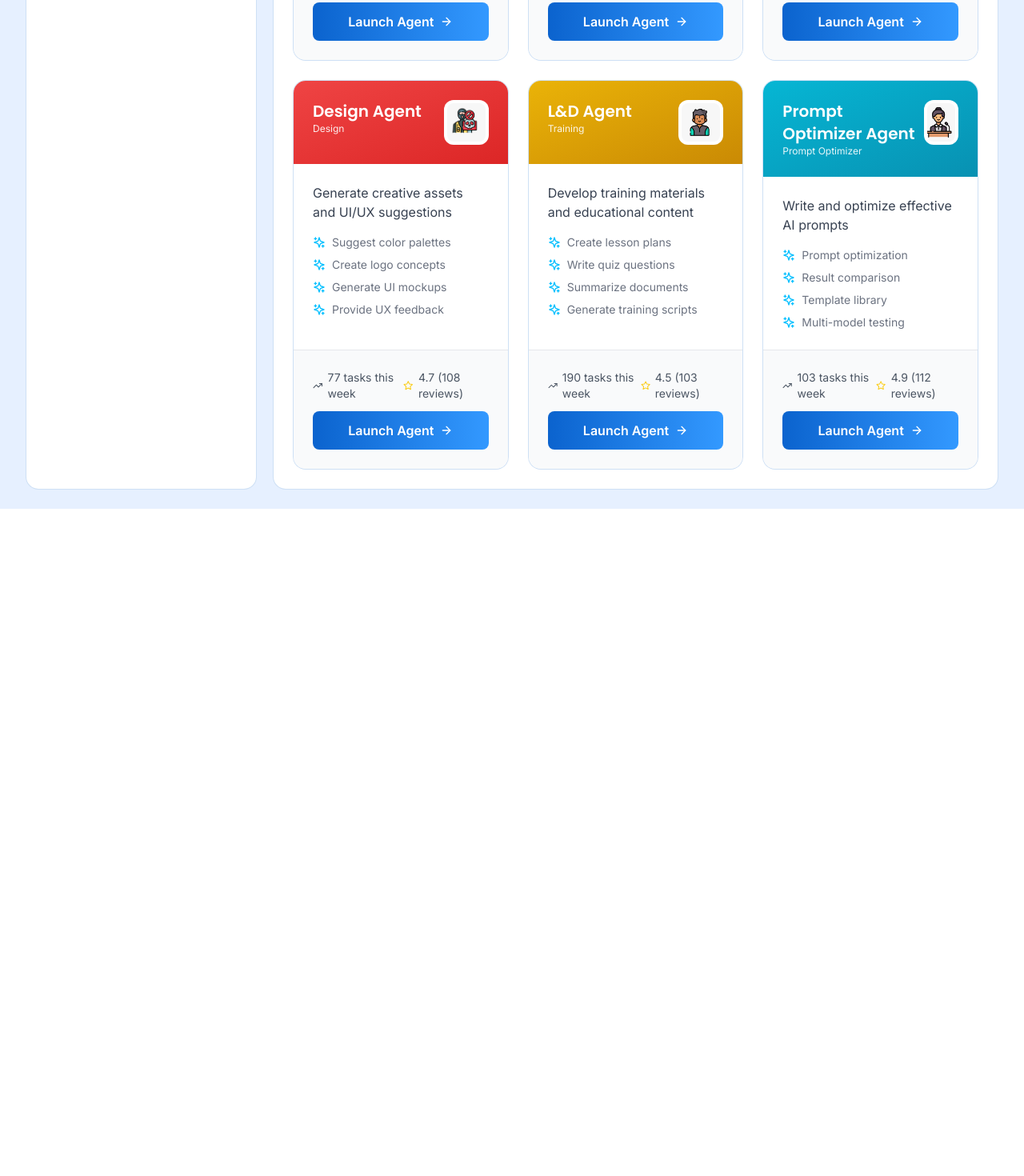
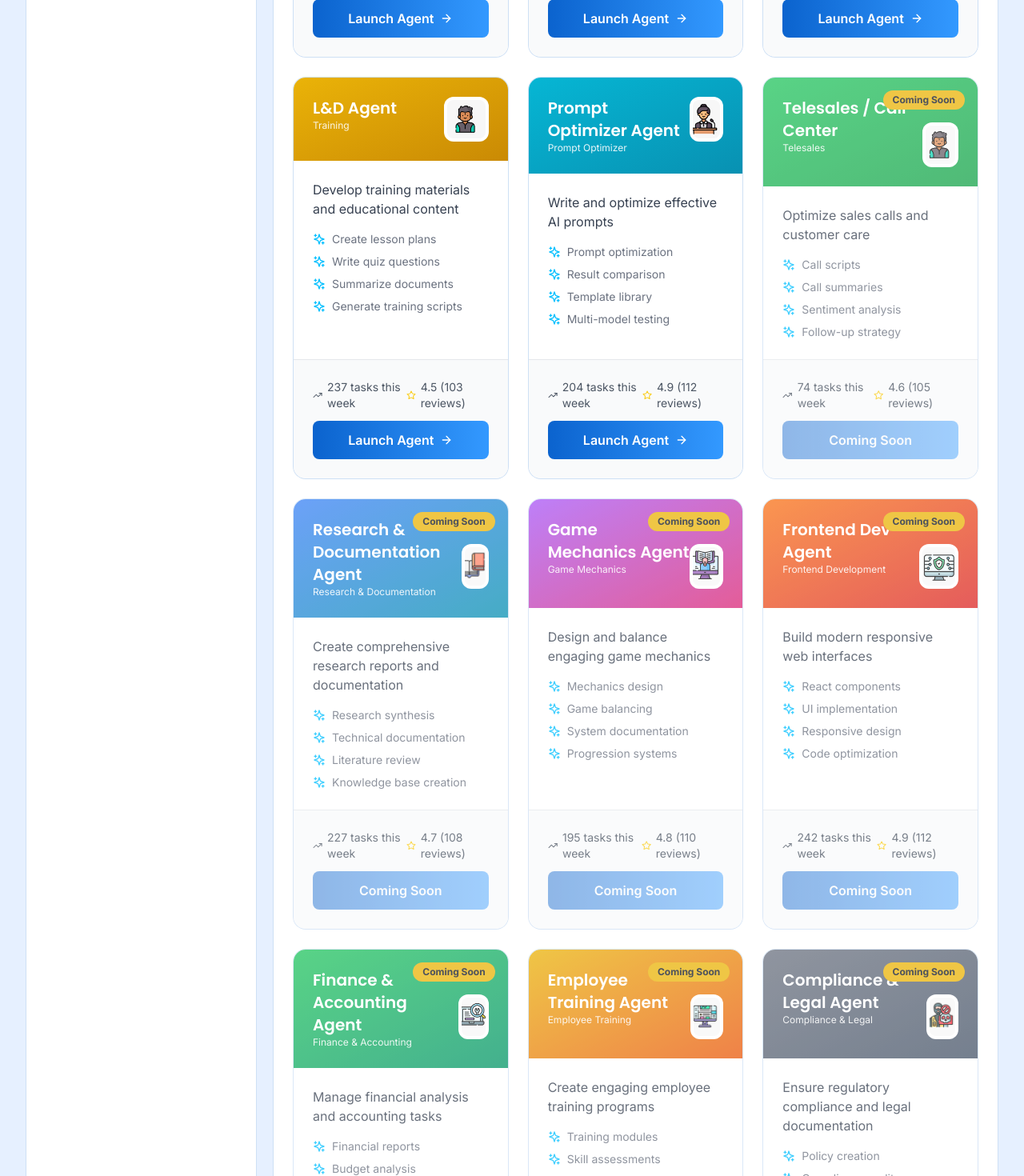
Before and after one commit to tridungduong16/nexira-copilot-ui, a React (Vite) app: page /marketplace in a window 1280 px wide. Shown: the part 1200-2670 px from the top of the page at 80% size. Before the commit the page ends 1836 px from the top, so only its background shows below. Built offline with nearby package versions, Linux system fonts and the light colour scheme; no server answers.

Commit message:
Updated translations.ts

```diff
--- a/src/components/AgentsPage.tsx
+++ b/src/components/AgentsPage.tsx
@@ -23,7 +23,7 @@ const AgentsPage: React.FC<AgentsPageProps> = ({ onAgentSelect }) => {
   const { resolvedTheme } = useTheme();
 
   const agents = agentData.map(agent => {
-    const agentId = agent.id as 'data' | 'telesales' | 'qa' | 'hr' | 'marketing' | 'gamedev' | 'design' | 'training' | 'prompt-optimizer';
+    const agentId = agent.id as 'data' | 'telesales' | 'qa' | 'hr' | 'marketing' | 'gamedev' | 'design' | 'training' | 'prompt-optimizer' | 'research-documentation' | 'game-mechanics' | 'frontend-dev' | 'finance-accounting' | 'employee-training' | 'compliance-legal';
     return {
       ...agent,
       name: t(`agentsPage.${agentId}.name`),
@@ -45,6 +45,12 @@ const AgentsPage: React.FC<AgentsPageProps> = ({ onAgentSelect }) => {
     { id: 'design', name: t('categories.design') },
     { id: 'training', name: t('categories.training') },
     { id: 'promptOptimizer', name: t('categories.promptOptimizer') },
+    { id: 'researchDocumentation', name: t('categories.researchDocumentation') },
+    { id: 'gameMechanics', name: t('categories.gameMechanics') },
+    { id: 'frontendDev', name: t('categories.frontendDev') },
+    { id: 'financeAccounting', name: t('categories.financeAccounting') },
+    { id: 'employeeTraining', name: t('categories.employeeTraining') },
+    { id: 'complianceLegal', name: t('categories.complianceLegal') },
   ], [language, t]);
 
   const filteredAgents = agents.filter(agent => {
--- a/src/data/agentData.ts
+++ b/src/data/agentData.ts
@@ -8,6 +8,12 @@ import {
   Phone,
   CheckCircle,
   Settings,
+  FileText,
+  Dices,
+  Code,
+  DollarSign,
+  BookOpen,
+  Scale,
 } from 'lucide-react';
 
 export const agentData = [
@@ -19,16 +25,6 @@ export const agentData = [
     categoryKey: 'categories.dataTeam',
     rating: 4.7,
     popular: false,
-  },
-  {
-    id: 'telesales',
-    icon: Phone,
-    avatar: '/assets/icon2.png',
-    color: 'from-green-500 to-green-600',
-    categoryKey: 'categories.telesales',
-    rating: 4.6,
-    popular: false,
-    comingSoon: true,
   },
   {
     id: 'qa',
@@ -93,4 +89,75 @@ export const agentData = [
     rating: 4.9,
     popular: true,
   },
+  // Coming Soon Agents
+  {
+    id: 'telesales',
+    icon: Phone,
+    avatar: '/assets/icon2.png',
+    color: 'from-green-500 to-green-600',
+    categoryKey: 'categories.telesales',
+    rating: 4.6,
+    popular: false,
+    comingSoon: true,
+  },
+  {
+    id: 'research-documentation',
+    icon: FileText,
+    avatar: '/assets/icon7.png',
+    color: 'from-blue-500 to-cyan-600',
+    categoryKey: 'categories.researchDocumentation',
+    rating: 4.7,
+    popular: false,
+    comingSoon: true,
+  },
+  {
+    id: 'game-mechanics',
+    icon: Dices,
+    avatar: '/assets/icon8.png',
+    color: 'from-purple-500 to-pink-600',
+    categoryKey: 'categories.gameMechanics',
+    rating: 4.8,
+    popular: false,
+    comingSoon: true,
+  },
+  {
+    id: 'frontend-dev',
+    icon: Code,
+    avatar: '/assets/icon9.png',
+    color: 'from-orange-500 to-red-600',
+    categoryKey: 'categories.frontendDev',
+    rating: 4.9,
+    popular: false,
+    comingSoon: true,
+  },
+  {
+    id: 'finance-accounting',
+    icon: DollarSign,
+    avatar: '/assets/icon10.png',
+    color: 'from-green-500 to-emerald-600',
+    categoryKey: 'categories.financeAccounting',
+    rating: 4.7,
+    popular: false,
+    comingSoon: true,
+  },
+  {
+    id: 'employee-training',
+    icon: BookOpen,
+    avatar: '/assets/icon11.png',
+    color: 'from-yellow-500 to-orange-600',
+    categoryKey: 'categories.employeeTraining',
+    rating: 4.6,
+    popular: false,
+    comingSoon: true,
+  },
+  {
+    id: 'compliance-legal',
+    icon: Scale,
+    avatar: '/assets/icon1.png',
+    color: 'from-gray-500 to-slate-600',
+    categoryKey: 'categories.complianceLegal',
+    rating: 4.8,
+    popular: false,
+    comingSoon: true,
+  },
 ];
--- a/src/translations.ts
+++ b/src/translations.ts
@@ -170,6 +170,36 @@ export const translations = {
         name: 'Prompt Optimizer Agent',
         description: 'Write and optimize effective AI prompts',
         features: ["Prompt optimization", "Result comparison", "Template library", "Multi-model testing"]
+      },
+      'research-documentation': {
+        name: 'Research & Documentation Agent',
+        description: 'Create comprehensive research reports and documentation',
+        features: ['Research synthesis', 'Technical documentation', 'Literature review', 'Knowledge base creation']
+      },
+      'game-mechanics': {
+        name: 'Game Mechanics Agent',
+        description: 'Design and balance engaging game mechanics',
+        features: ['Mechanics design', 'Game balancing', 'System documentation', 'Progression systems']
+      },
+      'frontend-dev': {
+        name: 'Frontend Dev Agent',
+        description: 'Build modern responsive web interfaces',
+        features: ['React components', 'UI implementation', 'Responsive design', 'Code optimization']
+      },
+      'finance-accounting': {
+        name: 'Finance & Accounting Agent',
+        description: 'Manage financial analysis and accounting tasks',
+        features: ['Financial reports', 'Budget analysis', 'Expense tracking', 'Tax preparation']
+      },
+      'employee-training': {
+        name: 'Employee Training Agent',
+        description: 'Create engaging employee training programs',
+        features: ['Training modules', 'Skill assessments', 'Onboarding materials', 'Progress tracking']
+      },
+      'compliance-legal': {
+        name: 'Compliance & Legal Agent',
+        description: 'Ensure regulatory compliance and legal documentation',
+        features: ['Policy creation', 'Compliance audits', 'Legal research', 'Contract review']
       }
     },
     dataAgent: {
@@ -223,7 +253,13 @@ export const translations = {
       gameDevelopment: 'Game Development',
       design: 'Design',
       training: 'Training',
-      promptOptimizer: 'Prompt Optimizer'
+      promptOptimizer: 'Prompt Optimizer',
+      researchDocumentation: 'Research & Documentation',
+      gameMechanics: 'Game Mechanics',
+      frontendDev: 'Frontend Development',
+      financeAccounting: 'Finance & Accounting',
+      employeeTraining: 'Employee Training',
+      complianceLegal: 'Compliance & Legal'
     },
     recentActivity: {
       title: "Recent Activity",
```
